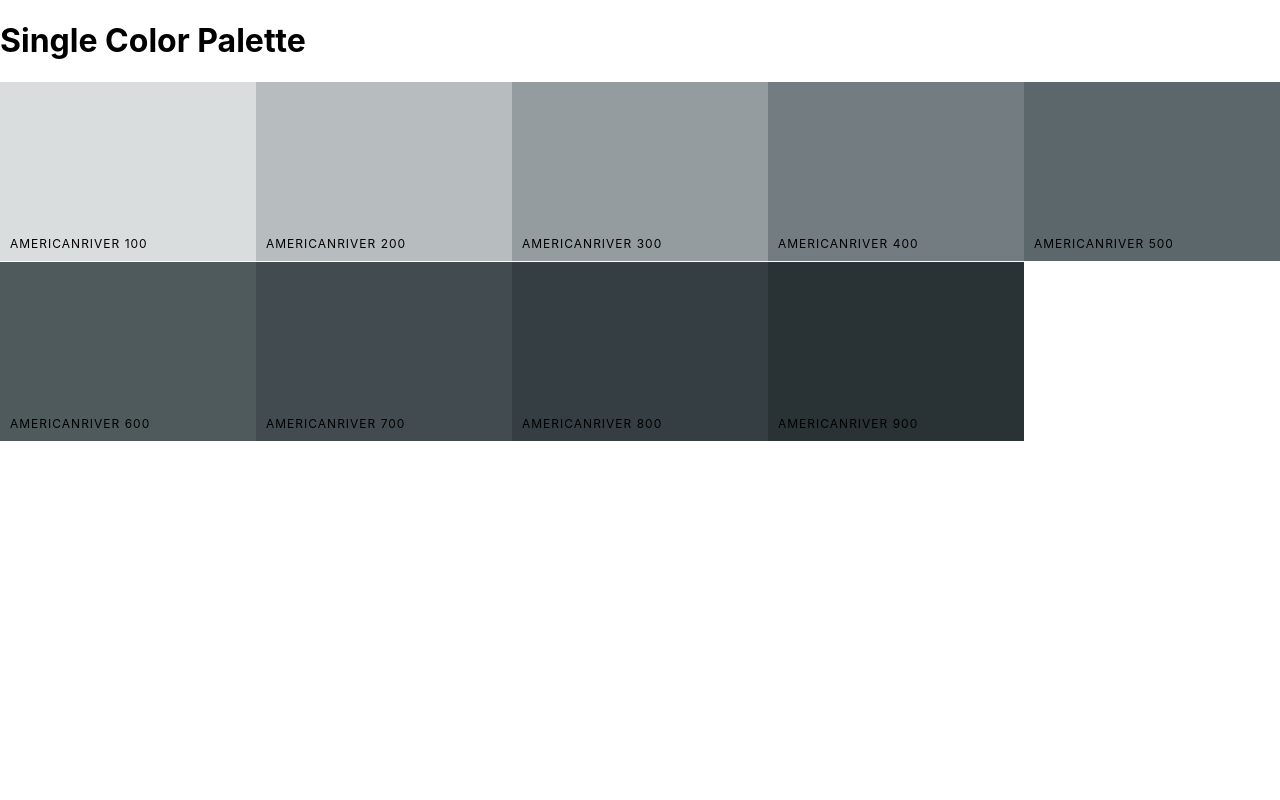
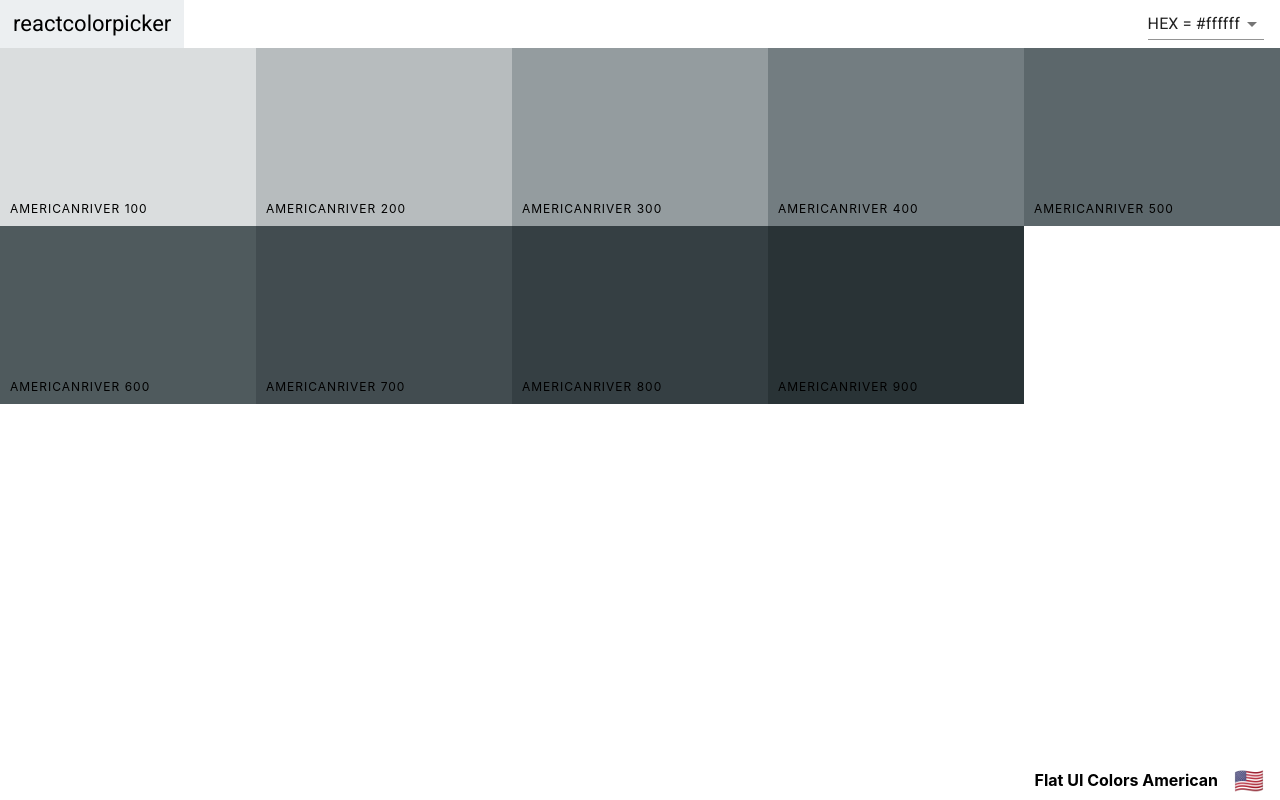
Before and after one commit to En-Jen/react-course-colors-app, a React (Create React App) app: page /palette/flat-ui-colors-american/americanriver in a window 1280 px wide. Built offline with nearby package versions, Linux system fonts and the light colour scheme; the HTML template or start-up script is replaced by a standard one.

Commit message:
add Navbar and PaletteFooter to SingleColorPalette

```diff
--- a/src/Navbar.js
+++ b/src/Navbar.js
@@ -27,7 +27,7 @@ class Navbar extends Component {
 	}
 
 	render() {
-		const { level, changeLevel } = this.props;
+		const { level, changeLevel, isSingleColor } = this.props;
 		const { format } = this.state;
 
 		return (
@@ -35,6 +35,7 @@ class Navbar extends Component {
 				<div className="logo">
 					<Link to="/">reactcolorpicker</Link>
 				</div>
+				{!isSingleColor && (
 					<div className="slider-container">
 						<span>Level: {level}</span>
 						<div className="slider">
@@ -47,6 +48,7 @@ class Navbar extends Component {
 							/>
 						</div>
 					</div>
+				)}
 				<div className="select-container">
 					<Select value={format} onChange={this.handleFormatChange}>
 						<MenuItem value="hex">HEX = #ffffff</MenuItem>
--- a/src/Palette.js
+++ b/src/Palette.js
@@ -1,6 +1,7 @@
 import React, { Component } from 'react';
 import ColorBox from './ColorBox';
 import Navbar from './Navbar';
+import PaletteFooter from './PaletteFooter';
 import './Palette.css';
 
 class Palette extends Component {
@@ -38,12 +39,10 @@ class Palette extends Component {
 					level={level}
 					changeLevel={this.changeLevel}
 					handleChange={this.changeFormat}
+					isSingleColor={false}
 				/>
 				<div className="Palette-colors">{colorBoxes}</div>
-				<footer className="Palette-footer">
-					{paletteName}
-					<span className="emoji">{emoji}</span>
-				</footer>
+				<PaletteFooter paletteName={paletteName} emoji={emoji} />
 			</div>
 		);
 	}
--- /dev/null
+++ b/src/PaletteFooter.js
@@ -0,0 +1,14 @@
+import React from 'react'
+
+function PaletteFooter(props) {
+    const { paletteName, emoji } = props;
+
+    return (
+        <footer className="Palette-footer">
+            {paletteName}
+            <span className="emoji">{emoji}</span>
+        </footer>
+    )
+}
+
+export default PaletteFooter;
--- a/src/SingleColorPalette.js
+++ b/src/SingleColorPalette.js
@@ -1,5 +1,7 @@
 import React, { Component } from 'react';
+import Navbar from './Navbar';
 import ColorBox from './ColorBox';
+import PaletteFooter from './PaletteFooter';
 
 class SingleColorPalette extends Component {
 	constructor(props) {
@@ -8,6 +10,8 @@ class SingleColorPalette extends Component {
 			this.props.palette,
 			this.props.colorId
 		);
+		this.state = { format: 'hex' };
+		this.changeFormat = this.changeFormat.bind(this);
 	}
 
 	// Get all shades of given color
@@ -24,19 +28,27 @@ class SingleColorPalette extends Component {
 		return shades.slice(1);
 	}
 
+	changeFormat(val) {
+		this.setState({ format: val });
+	}
+
 	render() {
+		const { paletteName, emoji } = this.props.palette;
+		const { format } = this.state;
 		const colorBoxes = this._shades.map(color => (
 			<ColorBox
 				name={color.name}
 				key={color.id}
-				background={color.hex}
+				background={color[format]}
 				showLink={false}
 			/>
 		));
+
 		return (
 			<div className="Palette">
-				<h1>Single Color Palette</h1>
+				<Navbar handleChange={this.changeFormat} isSingleColor />
 				<div className="Palette-colors">{colorBoxes}</div>
+				<PaletteFooter paletteName={paletteName} emoji={emoji} />
 			</div>
 		);
 	}
```
Lines whose indentation alone changed are shown as unchanged.
